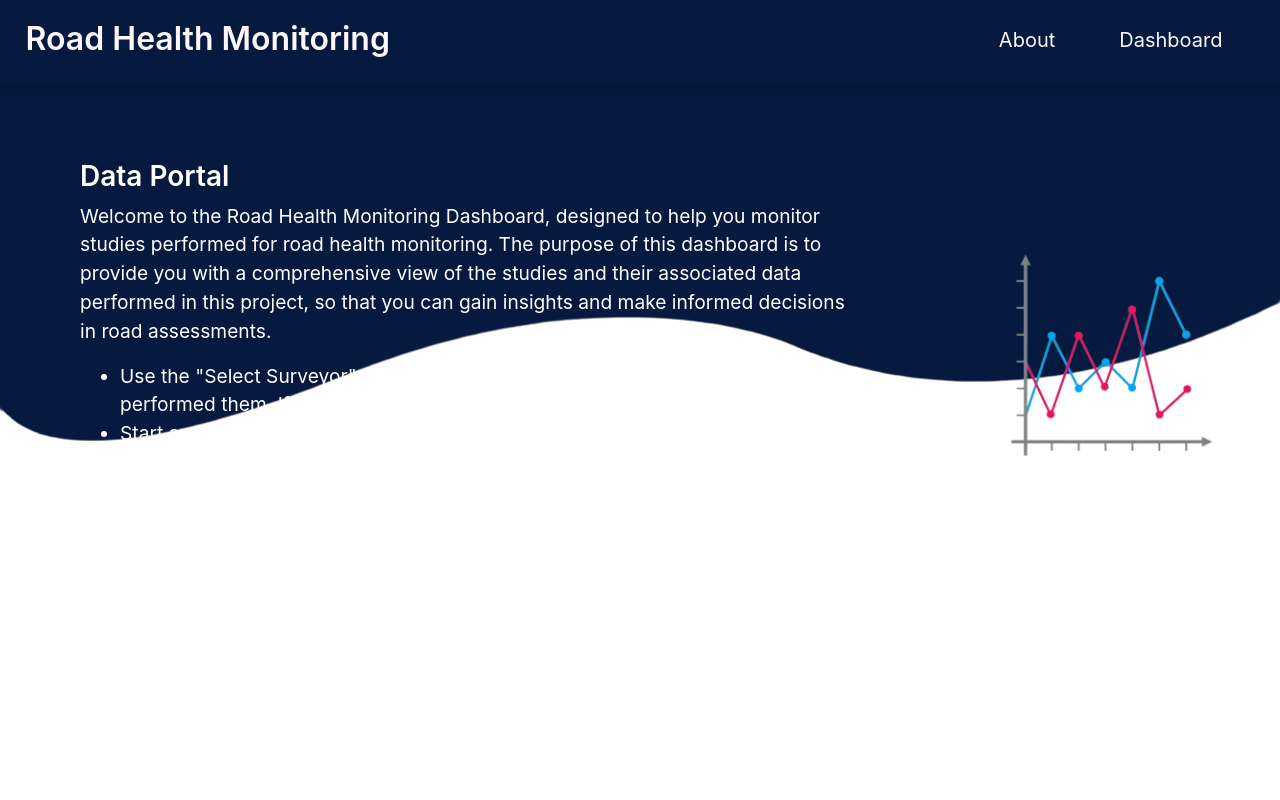
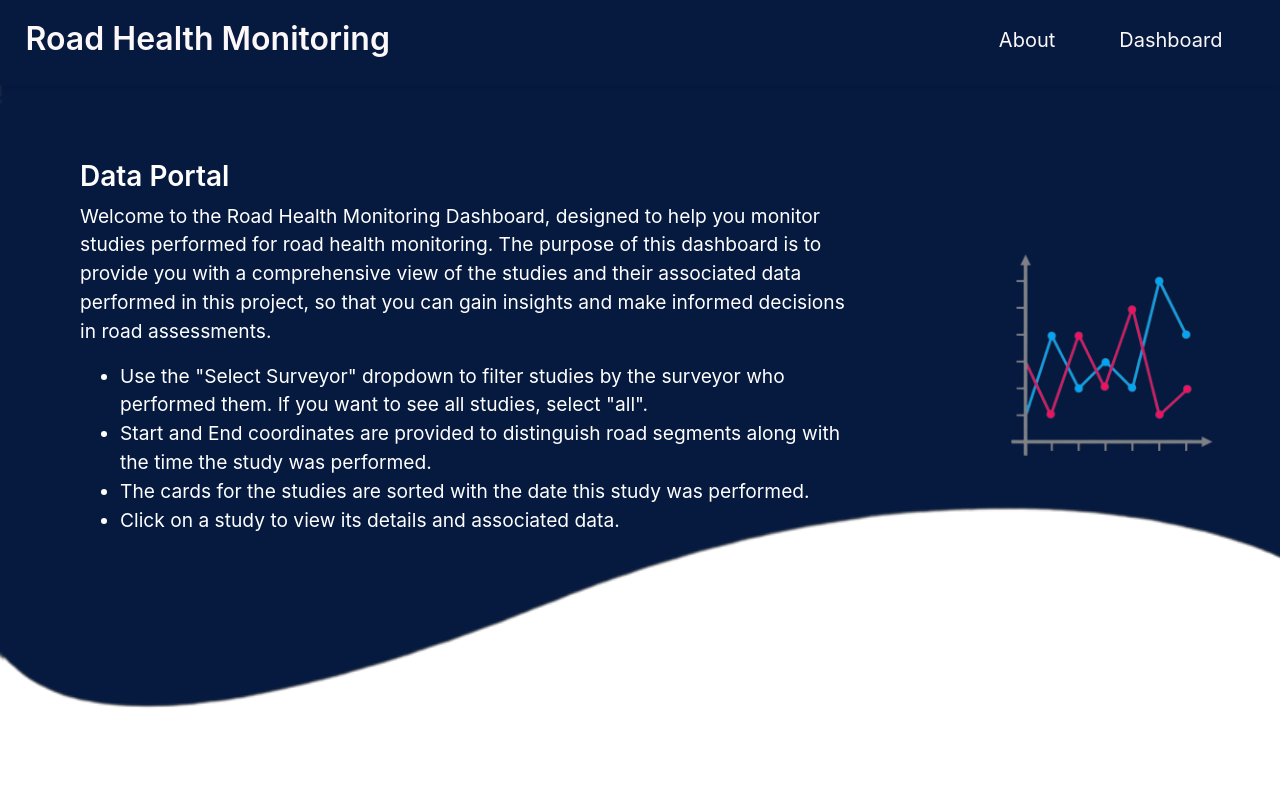
Before and after one commit to HU-Capstone-Project/react-frontend, a React (Create React App) app: page /dashboard in a window 1280 px wide. Shown: the top 800 px of the page. Built offline with nearby package versions, Linux system fonts and the light colour scheme; no server answers.

Commit message:
fix bg of intro overlay

```diff
--- a/src/views/About.jsx
+++ b/src/views/About.jsx
@@ -16,7 +16,14 @@ const About = () => {
   return (
     <div style={{ position: "relative" }}>
     <animated.div style={slideIn}>
-      <img src={bg} style={{ width: "100%", position: "absolute", zIndex: "-1"}} />
+    <div style={{
+            backgroundImage: `url(${bg})`,
+            backgroundSize: 'cover',
+            backgroundPosition: 'left',
+            backgroundRepeat: 'no-repeat',
+            width: "100%",
+            minHeight: "70vh"
+        }}>
       <div className='about' style={{display: "flex", justifyContent: "space-between", alignItems: "center"}}>
         <div className="desc" style={{color:'white', padding:'10rem 5rem', fontSize: "1.2rem"}}>
           <h3 style={{fontWeight:'600'}}>About Us</h3>
@@ -24,6 +31,7 @@ const About = () => {
         </div>
         <img src={screens} style={{marginTop:'3rem'}} className="fade-in"/>
       </div>
+    </div>
     </animated.div>
       <div style={{textAlign: 'center', marginTop: "15rem"}}>
         <h3 style={{textAlign:'center', color: '#061a40', fontWeight:'600'}}>Project Overview</h3>
--- a/src/views/Nodes.jsx
+++ b/src/views/Nodes.jsx
@@ -68,10 +68,15 @@ const Nodes = (props) => {
   return (
     <>
       <animated.div style={slideIn}>
-        <img
-          src={bg}
-          style={{ width: "100%", position: "absolute", zIndex: "-1" }}
-        />
+      <div style={{
+            backgroundImage: `url(${bg})`,
+            backgroundSize: 'cover',
+            backgroundPosition: 'left',
+            backgroundRepeat: 'no-repeat',
+            width: "100%",
+            minHeight: "70vh",
+            zIndex: -1
+        }}>
         <div
           className="about"
           style={{ alignItems: "center", display: "flex" }}
@@ -112,6 +117,7 @@ const Nodes = (props) => {
           </div>
           <img src={data_bg} style={{ margin: "3rem", width: "15rem" }} />
         </div>
+      </div>
       </animated.div>
       <div className="container-fluid p-5">
         <div
```
Also changed, not shown: src/img/bg.png.
